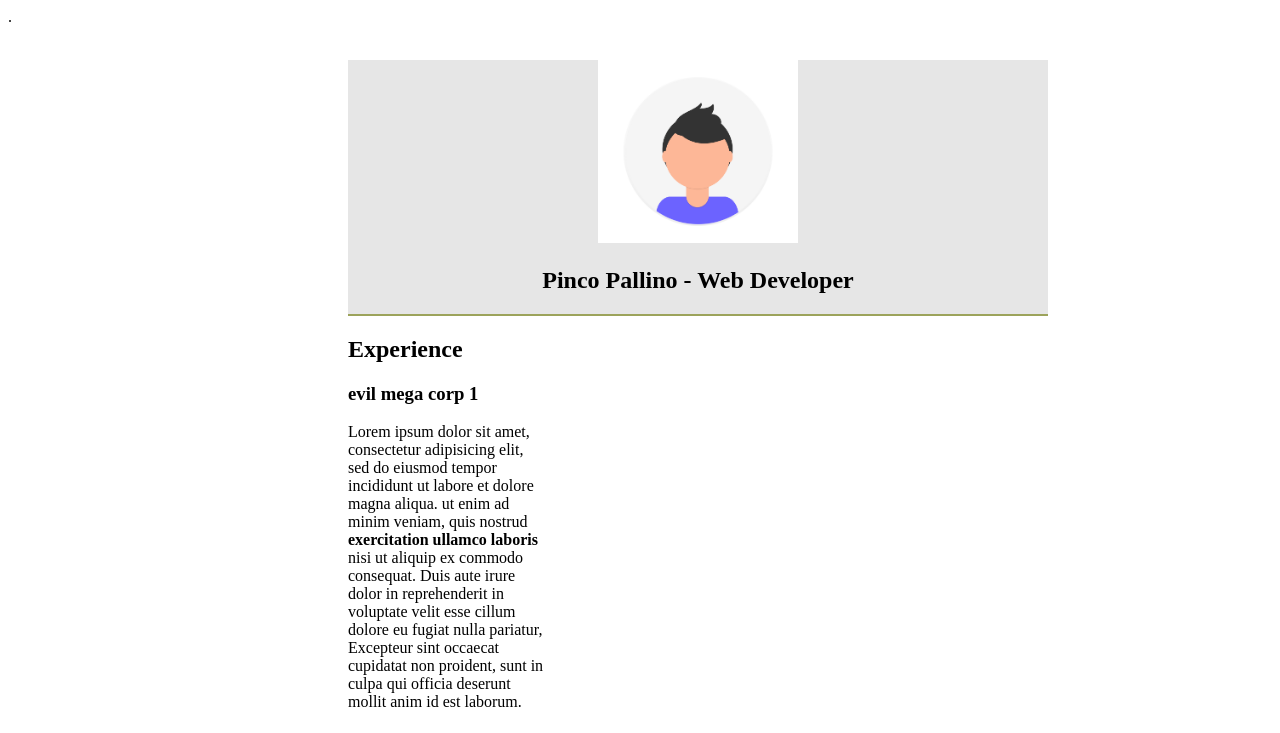
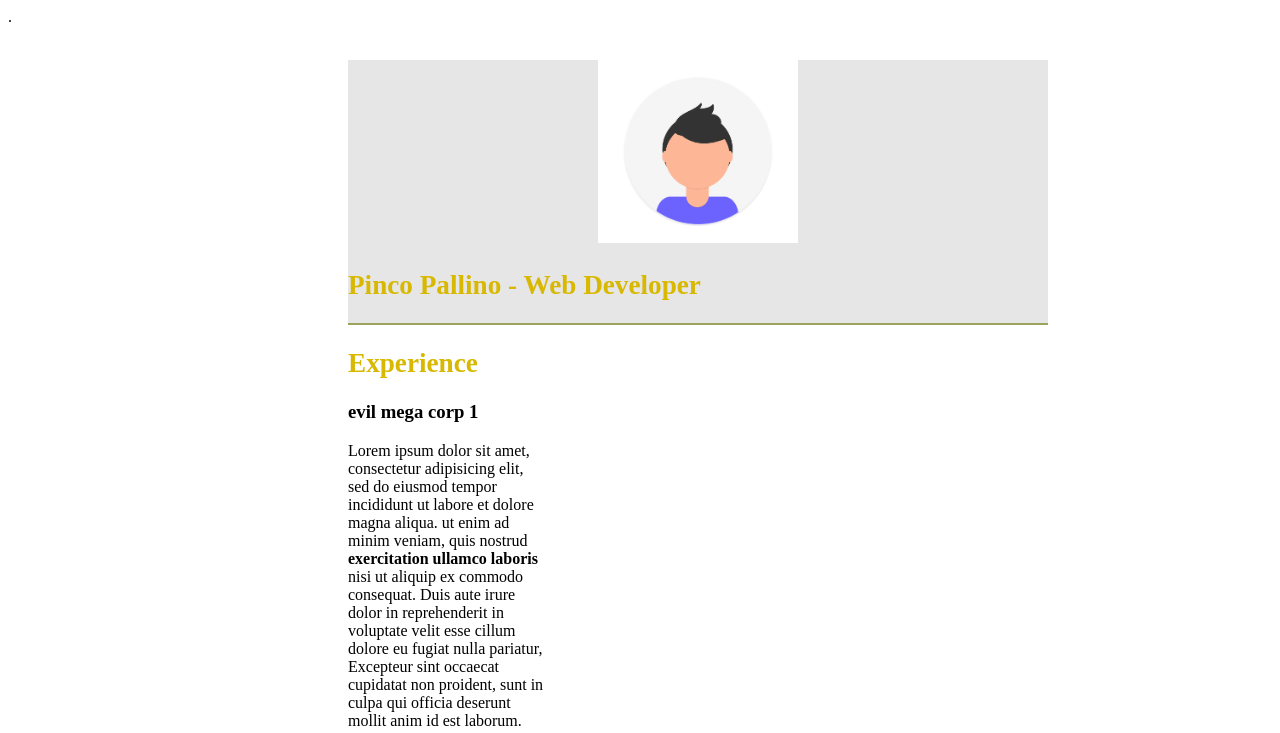
Before and after one commit to EmilianoRossi/html-css-curriculum-vitae, a plain HTML site: page index.html in a window 1280 px wide. Shown: the top 733 px of the page. Drawn offline with Linux system fonts and the light colour scheme.

Commit message:
h2 modificati css

```diff
--- a/style.css
+++ b/style.css
@@ -14,3 +14,8 @@ div#figlio{
     border-bottom: 2px outset rgb(236, 247, 138);
 
 }
+h2{
+   text-align: left;
+   color: rgb(216, 184, 0);
+   font-size: 170%;
+}
```
